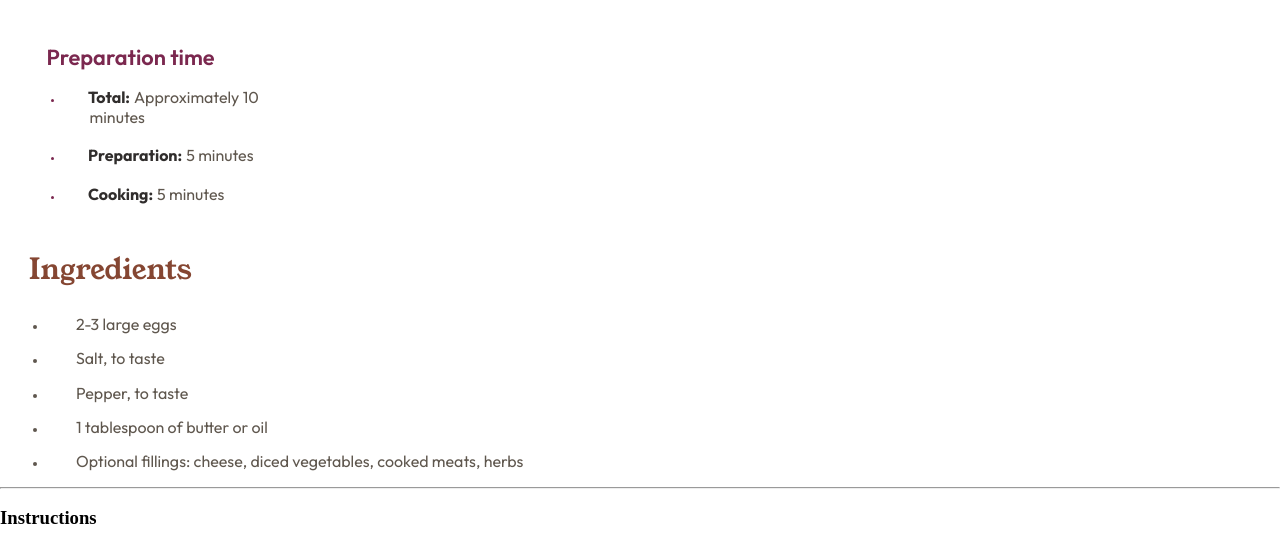
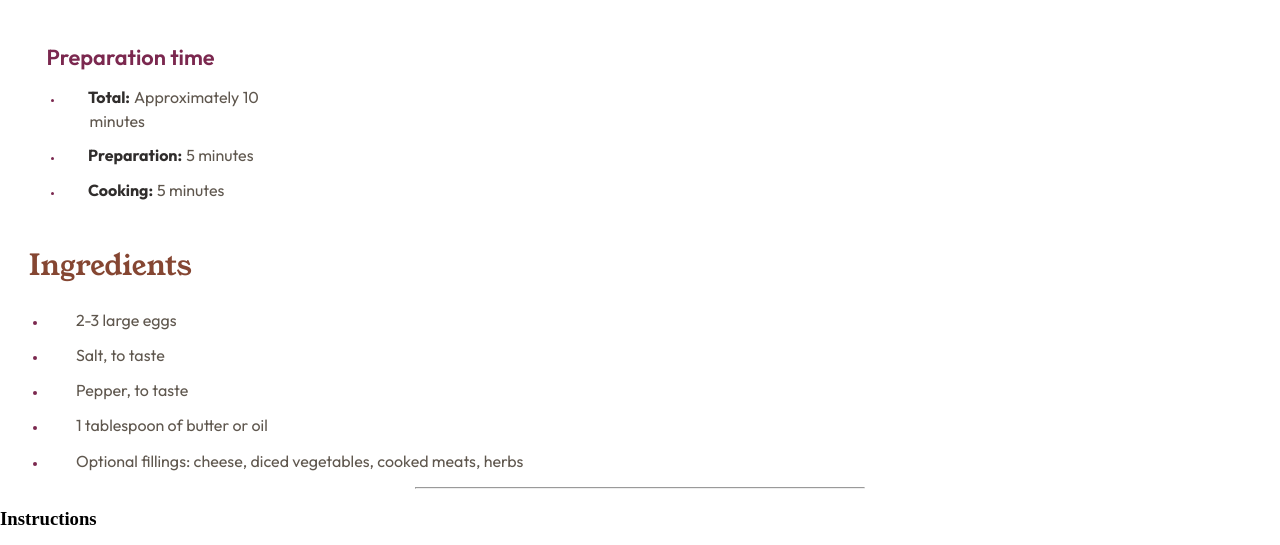
Before and after one commit to Ghm84/recipe-page-main, a plain HTML site: page index.html in a window 1280 px wide. Shown: the part 385-930 px from the top of the page. Drawn offline with Linux system fonts and the light colour scheme.

Commit message:
Update style.css

```diff
--- a/style.css
+++ b/style.css
@@ -59,11 +59,12 @@ ul {
 .preparation-list {
     margin-left: 1.5rem;
     margin-right: 0.1rem;
-    margin-bottom: 1.25em;
+    margin-bottom: 1em;
 }
 
 li::marker {
     font-size: 0.7em;
+    color: hsl(332, 51%, 32%);
 }
 
 .total {
@@ -90,6 +91,7 @@ li::marker {
     font-size: 1rem;
     font-weight: 400;
     color: hsl(30, 10%, 34%);
+    margin-top: 0.25rem;
     margin-left: 1.6rem;
     margin-right: 0;
 }
@@ -121,7 +123,6 @@ li::marker {
     margin-left: 1.8rem;
 }
 
-
 .ingredients-list {
     font-family: "Outfit";
     font-size: 1rem;
@@ -131,4 +132,10 @@ li::marker {
     margin-right: 0.1rem;
     margin-bottom: 1rem;
     padding-left: 1.8rem;
+    line-height: 1.2rem;
 }
+
+hr {
+    width: 35%;
+    opacity: 0.2rem;
+}
```
